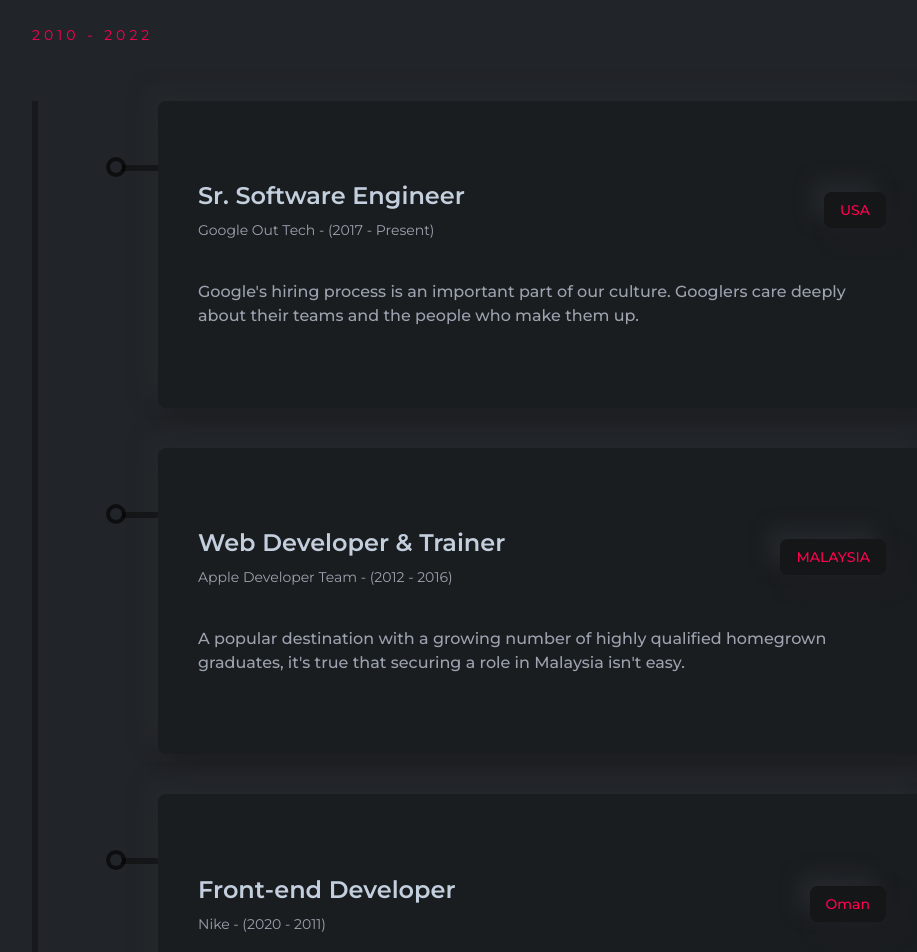
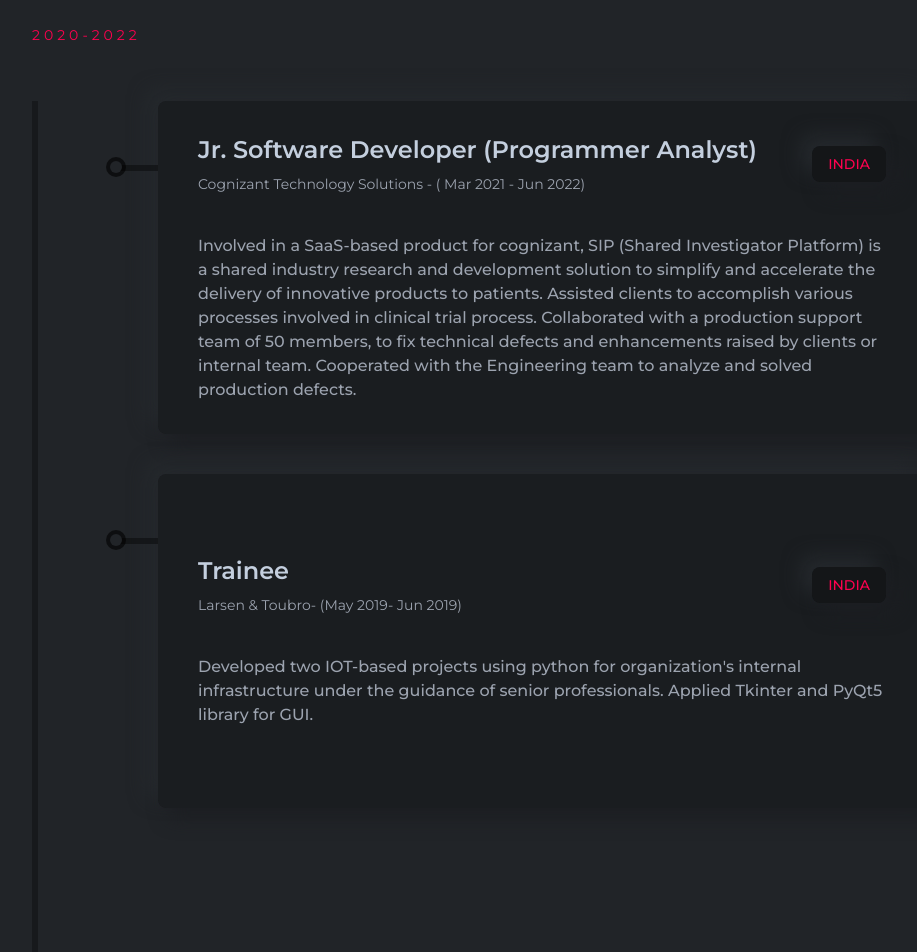
Before and after one commit to aashi2912/webportfolio, a React (Create React App) app: page / in a window 1280 px wide. Shown: the part 1220-2172 px from the top of the page, without its empty margins (161-1078 px from the left). Built offline with nearby package versions, Linux system fonts and the light colour scheme.

Commit message:
add experience section

```diff
--- a/src/App.js
+++ b/src/App.js
@@ -5,7 +5,6 @@ import Projects from "./components/projects/Projects";
 import Contact from "./components/contact/Contact";
 import Footer from "./components/footer/Footer";
 import Experience from "./components/experience/Experience";
-//import Experience from "./components/experience/Experience";
 
 function App() {
   return (
--- a/src/components/banner/RightBanner.js
+++ b/src/components/banner/RightBanner.js
@@ -3,9 +3,9 @@ import { profile2 } from "../../assets/index";
 
 const RightBanner = () => {
   return (
-    <div className="w-full lgl:w-1/2 flex justify-center items-center relative lgl:bottom-[150px] ">
+    <div className="w-full lgl:w-1/2 flex justify-center items-center relative lgl:bottom-[150px]">
       <img
-        className="w-[300px] h-[300px] z-10 rounded-xl border-white"
+        className="w-[300px] h-[300px] z-10 rounded-xl border-lightText border border-4  border-double"
         src={profile2}
         alt="profile2"
       />
--- a/src/components/experience/Experience.js
+++ b/src/components/experience/Experience.js
@@ -18,28 +18,25 @@ const Experience = () => {
       >
         <div>
           <div className="flex flex-col gap-4">
-            <p className="text-sm text-designColor tracking-[4px]">
-              2010 - 2022
-            </p>
+            <p className="text-sm text-designColor tracking-[4px]">2020-2022</p>
           </div>
           <div className="mt-14 w-full h-[1000px] border-l-[6px] border-l-black border-opacity-30 flex flex-col gap-10">
             <ExperienceCard
-              title="Sr. Software Engineer"
-              subTitle="Google Out Tech - (2017 - Present)"
-              result="USA"
-              des="Google's hiring process is an important part of our culture. Googlers care deeply about their teams and the people who make them up."
+              title="Jr. Software Developer (Programmer Analyst)"
+              subTitle="Cognizant Technology Solutions - ( Mar 2021 - Jun 2022)"
+              result="INDIA"
+              des="Involved in a SaaS-based product for cognizant, SIP (Shared Investigator Platform) is a shared industry research and development solution to simplify and accelerate the delivery of innovative products to patients.
+              Assisted clients to accomplish various processes involved in clinical trial process.
+             Collaborated with a production support team of 50 members, to fix technical defects and enhancements raised by clients or internal team.
+             Cooperated with the Engineering team to analyze and solved production defects."
             />
+
             <ExperienceCard
-              title="Web Developer & Trainer"
-              subTitle="Apple Developer Team - (2012 - 2016)"
-              result="MALAYSIA"
-              des="A popular destination with a growing number of highly qualified homegrown graduates, it's true that securing a role in Malaysia isn't easy."
-            />
-            <ExperienceCard
-              title="Front-end Developer"
-              subTitle="Nike - (2020 - 2011)"
-              result="Oman"
-              des="The Oman economy has grown strongly over recent years, having transformed itself from a producer and innovation-based economy."
+              title="Trainee"
+              subTitle="Larsen & Toubro- (May 2019- Jun 2019)"
+              result="INDIA"
+              des="Developed two IOT-based projects using python for organization's internal infrastructure under the guidance of senior professionals.
+              Applied Tkinter and PyQt5 library for GUI."
             />
           </div>
         </div>
--- a/src/components/navbar/Navbar.js
+++ b/src/components/navbar/Navbar.js
@@ -32,7 +32,7 @@ const Navbar = () => {
             </li>
           ))}
           <a
-            href="https://drive.google.com/file/d/1O7uO3ShHD3kPj81g01XB0XFSnRzaHpY4/view?usp=sharing"
+            href="https://drive.google.com/file/d/1O7uO3ShHD3kPj81g01XB0XFSnRzaHpY4/view?usp=share_link"
             target="_blank"
             rel="noopener noreferrer"
             className="text-base font-normal text-gray-400 tracking-wide cursor-pointer hover:text-designColor duration-300"
```
